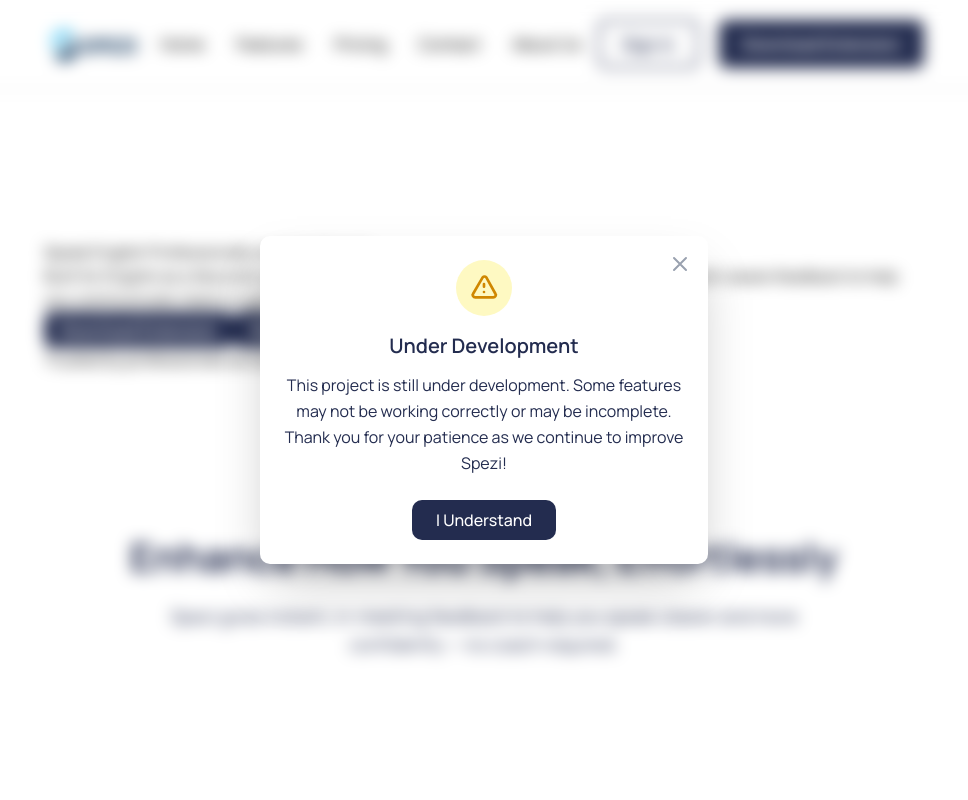
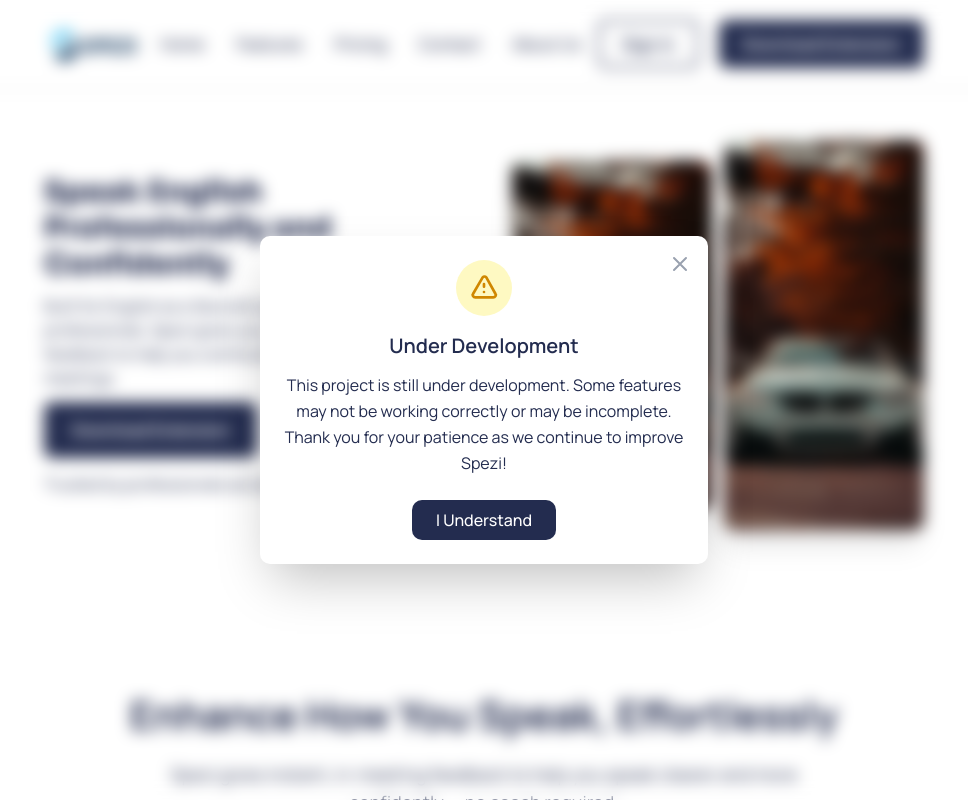
Before and after one commit to kurtoswill/spezi, a Next.js app: page / in a window 1280 px wide. Shown: the top 800 px of the page, without its empty margins (156-1124 px from the left). Built offline with nearby package versions, Linux system fonts and the light colour scheme.

Commit message:
landing section done

```diff
--- a/app/about/page.tsx
+++ b/app/about/page.tsx
@@ -140,7 +140,7 @@
   ];
 
   return (
-    <div className="text-[#232C4F] px-4 mb-52">
+    <div className="px-4 mb-52">
       <header>
         <div className="font-extrabold font-sora text-3xl text-center">
           Behind Spezi: The People, Purpose, and Principles
--- a/app/contact/page.tsx
+++ b/app/contact/page.tsx
@@ -1,6 +1,6 @@
-'use client';
+"use client";
 
-import emailjs from 'emailjs-com';
+import emailjs from "emailjs-com";
 
 import { useState } from "react";
 import Image from "next/image";
@@ -8,12 +8,12 @@
 import { Input } from "@/components/ui/input";
 import { Textarea } from "@/components/ui/textarea";
 import { Button } from "@/components/ui/button";
-import toast from 'react-hot-toast';
+import toast from "react-hot-toast";
 
 const Page = () => {
-    const [name, setName] = useState('');
-    const [email, setEmail] = useState('');
-    const [message, setMessage] = useState('');
+  const [name, setName] = useState("");
+  const [email, setEmail] = useState("");
+  const [message, setMessage] = useState("");
 
   const isFormEmpty = !name.trim() || !email.trim() || !message.trim();
 
@@ -26,19 +26,19 @@
 
     try {
       await emailjs.send(
-                'service_yvr1d9t',
-                'template_hpk5onh',
+        "service_yvr1d9t",
+        "template_hpk5onh",
         { name, email, message },
-                'bqE7v1hBf4yS-hT04'
+        "bqE7v1hBf4yS-hT04"
       );
 
-            toast.success('Message sent!');
-            setName('');
-            setEmail('');
-            setMessage('');
+      toast.success("Message sent!");
+      setName("");
+      setEmail("");
+      setMessage("");
     } catch (error) {
-            console.error('EmailJS Error:', error);
-            toast.error('Failed to send message.');
+      console.error("EmailJS Error:", error);
+      toast.error("Failed to send message.");
     } finally {
       setIsSending(false);
     }
@@ -58,13 +58,13 @@
             className="self-center"
           />
 
-                    <h1 className="text-4xl font-bold text-[#232C4F]">
+          <h1 className="text-4xl font-bold ">
             Let&#39;s talk, we&#39;re here to help.
           </h1>
 
-                    <p className="text-[#232C4F]">
-                        Got questions, feedback, or want to partner with Spezi?
-                        Whether you&#39;re an ESL professional, an organization, or just curious,
+          <p>
+            Got questions, feedback, or want to partner with Spezi? Whether
+            you&#39;re an ESL professional, an organization, or just curious,
             we’d love to hear from you.
           </p>
         </div>
--- a/app/globals.css
+++ b/app/globals.css
@@ -7,6 +7,7 @@
   --color-background: var(--background);
   --color-foreground: var(--foreground);
   --font-sans: manrope;
+  --font-sora: sora;
   --font-mono: monospace;
   --color-sidebar-ring: var(--sidebar-ring);
   --color-sidebar-border: var(--sidebar-border);
--- a/app/layout.tsx
+++ b/app/layout.tsx
@@ -27,10 +27,10 @@
 }: Readonly<{ children: React.ReactNode }>) {
   return (
     <html lang="en" className={`${manrope.variable} ${sora.variable}`}>
-      <body className="font-sans antialiased">
+      <body className="font-sans antialiased text-[#232C4F]">
         <Toaster position="top-center" />
         <Navbar />
-        <main className="px-8 md:px-32 lg:px-[200px] pt-30">
+        <main className="px-8 md:px-32 lg:px-[200px] pt-35">
           {children}
           <Footer />
         </main>
--- a/app/page.tsx
+++ b/app/page.tsx
@@ -103,6 +103,7 @@
         <Features />
 
         {/*How it Works*/}
+        <Instructions />
 
         <Pricing />
       </div>
--- a/components/Landing.tsx
+++ b/components/Landing.tsx
@@ -1,19 +1,43 @@
 import { Button } from "./ui/button";
+import Image from "next/image";
+import { ArrowRight } from "lucide-react";
 
 export const Landing = () => {
   return (
-    <header className="mt-30">
-      <div>Speak English Professionally and Confidently</div>
-      <p>
-        Built for English as a Second Language (ESL) professionals, Spezi gives
-        you real-time, accent-aware feedback to help you communicate clearly in
-        global meetings.
-      </p>
-      <Button>Download Extension</Button>
-      <Button>Watch Demo</Button>
-      <p>Trusted by professionals across 20+ countries </p>
-      <figure></figure>
-      <figure></figure>
-    </header>
+    <div className="flex justify-between gap-10 items-center">
+      <div className="flex flex-col gap-3">
+        <div className="font-extrabold font-sora text-3xl">
+          Speak English Professionally and Confidently
+        </div>
+        <p>
+          Built for English as a Second Language (ESL) professionals, Spezi
+          gives you real-time, accent-aware feedback to help you communicate
+          clearly in global meetings.
+        </p>
+        <div className="flex gap-3">
+          <Button className="p-7 hover:bg-[#11141f]">Download Extension</Button>
+          <Button className="p-7 border hover:bg-[#dadada] hover:border-white border-[#232C4F] bg-white text-[#232C4F]">
+            Watch Demo <ArrowRight />
+          </Button>
+        </div>
+        <p>Trusted by professionals across 20+ countries </p>
+      </div>
+      <div className="flex-shrink-0 flex items-center gap-3">
+        <Image
+          src="/images/placeholder.jpg"
+          width={280}
+          height={461}
+          className="w-[200px] h-[350px] object-cover rounded-[10px] shadow-xl flex-shrink-0 "
+          alt=""
+        />
+        <Image
+          src="/images/placeholder.jpg"
+          width={280}
+          height={540}
+          className="w-[200px] h-[390px] object-cover rounded-[10px] shadow-xl flex-shrink-0"
+          alt=""
+        />
+      </div>
+    </div>
   );
 };
```
Also changed, not shown: components/Navbar.tsx (+17 -34 lines). Lines whose indentation alone changed are shown as unchanged.
